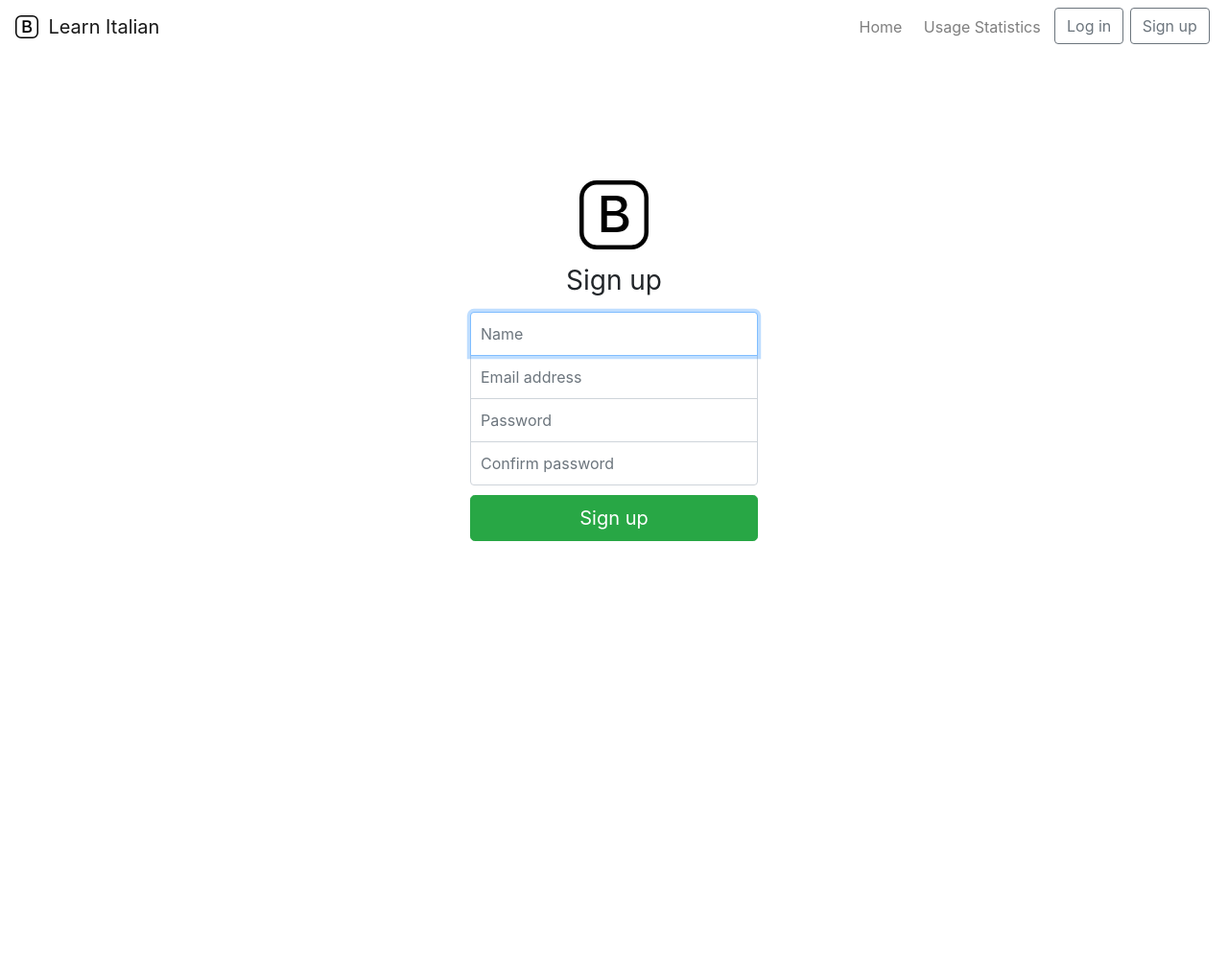
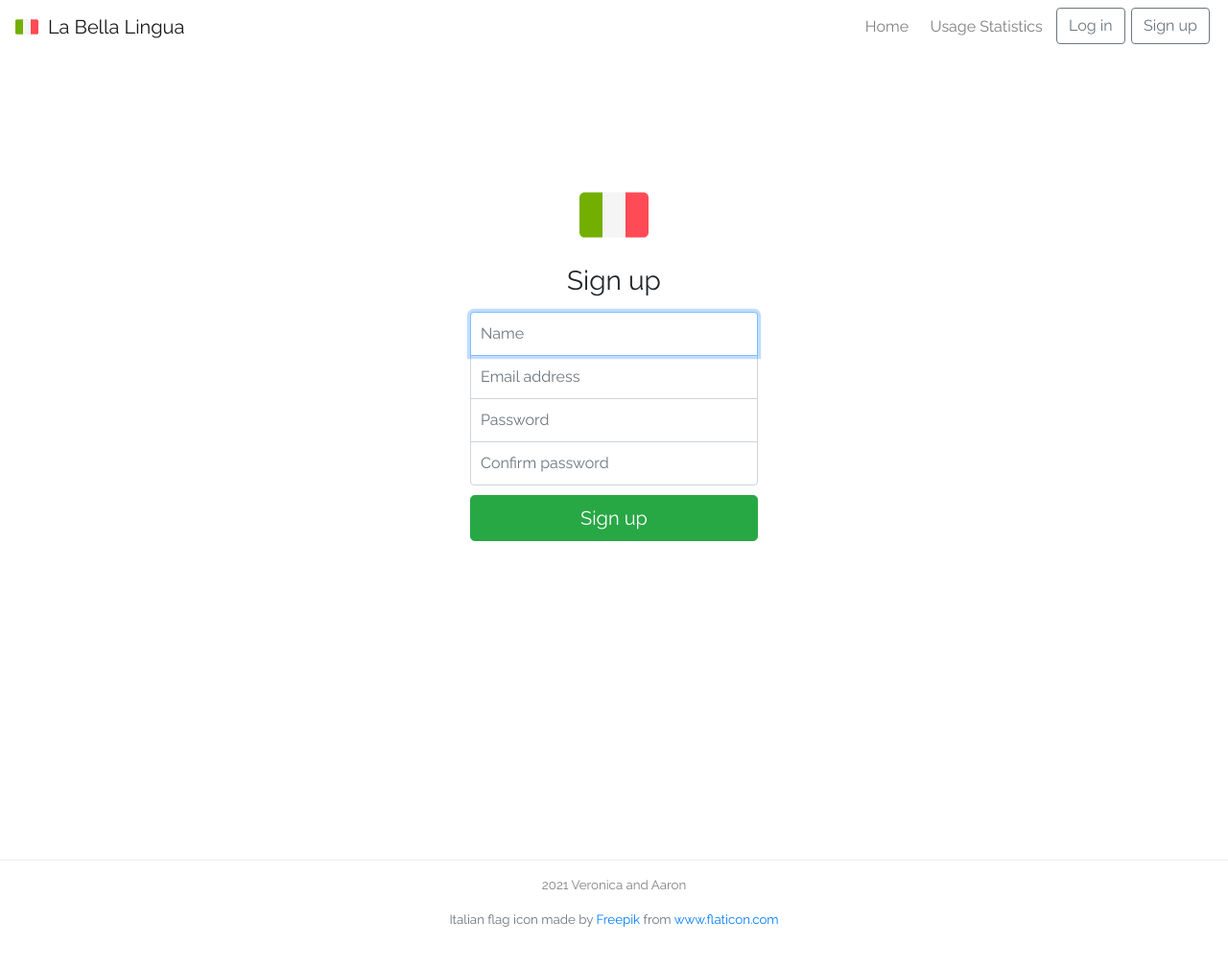
Before and after one commit to aaronnorrish/Agile-Project, a Flask app: page /signup in a window 1280 px wide. Shown: the whole page at 96% size. Before the commit the page ends 564 px from the top, so only its background shows below. Run offline with Flask 2, Linux system fonts and the light colour scheme.

Commit message:
change main icon, website name, add more comments

```diff
--- a/learn_italian_flask/__init__.py
+++ b/learn_italian_flask/__init__.py
@@ -27,7 +27,7 @@ if not app.debug:
     app.logger.addHandler(file_handler)
 
     app.logger.setLevel(logging.INFO)
-    app.logger.info('Learn Italian startup')
+    app.logger.info('La Bella Lingua startup')
 
 from learn_italian_flask import routes, models, errors
 
--- a/learn_italian_flask/controllers.py
+++ b/learn_italian_flask/controllers.py
@@ -11,7 +11,7 @@ from wtforms.fields.html5 import EmailField, IntegerField
 from wtforms.validators import DataRequired, Email, ValidationError, EqualTo, Length, NumberRange
 
 def get_index():
-    return render_template('index.html', title="Learn Italian")
+    return render_template('index.html', title="La Bella Lingua")
 
 def get_statistics():
     # determine the total number of quizzes completed by users
@@ -35,7 +35,7 @@ def get_statistics():
     # determine the number of users signed up to the website
     users = User.query.all()
     num_users = sum([1 for user in users])
-    return render_template('statistics.html', title="Learn Italian — Usage Statistics", labels=labels, scores=scores, num_users=num_users, num_quizzes_completed=num_quizzes_completed)
+    return render_template('statistics.html', title="La Bella Lingua — Usage Statistics", labels=labels, scores=scores, num_users=num_users, num_quizzes_completed=num_quizzes_completed)
 
 def user_login():
     if current_user.is_authenticated:
@@ -49,7 +49,7 @@ def user_login():
             return redirect(url_for('login'))
         login_user(user)
         return redirect(url_for('dashboard'))
-    return render_template('log-in.html', title="Learn Italian - Log in", form=form)
+    return render_template('log-in.html', title="La Bella Lingua — Log in", form=form)
 
 def user_signup():
     if current_user.is_authenticated:
@@ -67,7 +67,7 @@ def user_signup():
         db.session.commit()
         login_user(user)
         return redirect(url_for('dashboard'))
-    return render_template('sign-up.html', title="Learn Italian - Sign up", form=form)
+    return render_template('sign-up.html', title="La Bella Lingua — Sign up", form=form)
 
 def user_logout():
     logout_user()
@@ -258,7 +258,15 @@ def _retrieve_answers(form):
 
 def _calculate_quiz_score(user_answers, solutions):
     """
-    Helper function that calculates a user's score for a given quiz.
+    Helper function for get_quiz.
+    Calculates a user's score for a given quiz.
+
+    Args:
+        user_answers (dict):
+        solutions (list): a list containing the solutions to a specific quiz
+
+    Returns:
+        score (float): the user's score for the quiz (between 0.0 and 1.0)
     """
     score = 0
     for answer, solution in zip(user_answers, solutions):
--- a/learn_italian_flask/errors.py
+++ b/learn_italian_flask/errors.py
@@ -3,9 +3,9 @@ from learn_italian_flask import app, db
 
 @app.errorhandler(404)
 def not_found_error(error):
-    return render_template('errors/404.html', title="Learn Italian — 404"), 404
+    return render_template('errors/404.html', title="La Bella Lingua — 404"), 404
 
 @app.errorhandler(500)
 def internal_error(error):
     db.session.rollback()
-    return render_template('errors/500.html', title="Learn Italian — 500"), 500
+    return render_template('errors/500.html', title="La Bella Lingua — 500"), 500
--- a/learn_italian_flask/models.py
+++ b/learn_italian_flask/models.py
@@ -38,9 +38,11 @@ class User(UserMixin, db.Model):
         user_quizzes = UserAnswer.query.filter_by(user_id=self.id)
         completed_quiz_ids = [quiz.quiz_id for quiz in user_quizzes]
         all_quizzes = Quiz.query.all()
+        # return the first quiz that has not yet been completed by the user
         for quiz in all_quizzes:
             if quiz.id not in completed_quiz_ids:
                 return quiz.name
+        # if the user has completed all quizzes, return None
         return None
 
 """
--- a/learn_italian_flask/templates/dashboard_template.html
+++ b/learn_italian_flask/templates/dashboard_template.html
@@ -4,7 +4,7 @@
     <meta charset="utf-8" />
     <meta name="viewport" content="width=device-width, initial-scale=1.0" />
     <title>{{ title }}</title>
-    <link rel="shortcut icon" href="static/bootstrap.svg" type="image/x-icon"/>
+    <link rel="shortcut icon" href="static/italy_flag.svg" type="image/x-icon"/>
 
     <!-- Bootstrap CSS -->
     <link rel="stylesheet" href="https://cdn.jsdelivr.net/npm/bootstrap@4.6.0/dist/css/bootstrap.min.css" integrity="sha384-B0vP5xmATw1+K9KRQjQERJvTumQW0nPEzvF6L/Z6nronJ3oUOFUFpCjEUQouq2+l" crossorigin="anonymous">
@@ -39,8 +39,8 @@
     <body>
         <nav class="navbar navbar-expand-sm navbar-light bg-white shadow-sm">
             <a class="navbar-brand" href="#">
-                <img class="logo d-inline-block align-top" src="static/bootstrap.svg" alt="Bootstrap" width="24" height="24">
-                Learn Italian
+                <img class="logo d-inline-block align-top" src="static/italy_flag.svg" alt="Italian Flag" width="24" height="24">
+                La Bella Lingua
             </a>
             <ul class="navbar-nav ml-auto">
               <li class="nav-item">
--- a/learn_italian_flask/templates/errors/error_template.html
+++ b/learn_italian_flask/templates/errors/error_template.html
@@ -4,7 +4,7 @@
         <meta charset="utf-8" />
         <meta name="viewport" content="width=device-width, initial-scale=1.0" />
         <title>{{ title }}</title>
-        <link rel="shortcut icon" href="static/bootstrap.svg" type="image/x-icon"/>
+        <link rel="shortcut icon" href="static/italy_flag.svg" type="image/x-icon"/>
 
         <!-- Bootstrap CSS -->
         <link rel="stylesheet" href="https://cdn.jsdelivr.net/npm/bootstrap@4.6.0/dist/css/bootstrap.min.css" integrity="sha384-B0vP5xmATw1+K9KRQjQERJvTumQW0nPEzvF6L/Z6nronJ3oUOFUFpCjEUQouq2+l" crossorigin="anonymous">
@@ -24,8 +24,8 @@
     <body>
         <nav class="navbar navbar-expand-sm navbar-light bg-white">
                 <a class="navbar-brand" href="{{ url_for('index') }}">
-                    <img class="logo d-inline-block align-top" src="static/bootstrap.svg" alt="Bootstrap" width="24" height="24">
-                    Learn Italian
+                    <img class="logo d-inline-block align-top" src="static/italy_flag.svg" alt="Italian Flag" width="24" height="24">
+                    La Bella Lingua
                 </a>
                 <button class="navbar-toggler" type="button" data-toggle="collapse" data-target="#navbar">
                   <span class="navbar-toggler-icon"></span>
--- a/learn_italian_flask/templates/index.html
+++ b/learn_italian_flask/templates/index.html
@@ -29,7 +29,7 @@
 
 {% block main_content %}
 <div class="jumbotron text-center">
-    <h1 class="display-1">Learn Italian</h1>
+    <h1 class="display-1">La Bella Lingua</h1>
 </div>
 <main class="container text-center">
   <h2>Why Learn Italian?</h1>
@@ -41,8 +41,4 @@
   <br>
   <p id="assist">This website will assist you in learning the basics in Italian!</p>
 </main>
-<hr>
-<footer class="text-center pt-3">
-  <p>2021 Veronica and Aaron</p>
-</footer>
 {% endblock %}
--- a/learn_italian_flask/templates/pre-log-in-template.html
+++ b/learn_italian_flask/templates/pre-log-in-template.html
@@ -4,7 +4,7 @@
         <meta charset="utf-8" />
         <meta name="viewport" content="width=device-width, initial-scale=1.0" />
         <title>{{ title }}</title>
-        <link rel="shortcut icon" href="static/bootstrap.svg" type="image/x-icon"/>
+        <link rel="shortcut icon" href="static/italy_flag.svg" type="image/x-icon"/>
 
         <!-- Bootstrap CSS -->
         <link rel="stylesheet" href="https://cdn.jsdelivr.net/npm/bootstrap@4.6.0/dist/css/bootstrap.min.css" integrity="sha384-B0vP5xmATw1+K9KRQjQERJvTumQW0nPEzvF6L/Z6nronJ3oUOFUFpCjEUQouq2+l" crossorigin="anonymous">
@@ -18,15 +18,26 @@
 
         <link rel="stylesheet" href="static/base.css" />
 
+        <style>
+          footer {
+            border-top: 1px solid #eee;
+            color: rgb(129, 129, 129);
+            font-size: smaller;
+            margin-top: 40px;
+            padding-top: 40px;
+            padding-bottom: 40px;
+          }
+        </style>
         {% block styling %}
         {% endblock %}
     </head>
     <body>
       {% set active_page = active_page|default('index') -%}
+        <!-- Navbar -->
         <nav class="navbar navbar-expand-sm navbar-light bg-white">
             <a class="navbar-brand" href="{{ url_for('index') }}">
-                <img class="logo d-inline-block align-top" src="static/bootstrap.svg" alt="Bootstrap" width="24" height="24">
-                Learn Italian
+                <img class="logo d-inline-block align-top" src="static/italy_flag.svg" alt="Italian Flag" width="24" height="24">
+                La Bella Lingua
             </a>
             <button class="navbar-toggler" type="button" data-toggle="collapse" data-target="#navbar">
               <span class="navbar-toggler-icon"></span>
@@ -48,8 +59,15 @@
               </ul>
             </div>
           </nav>
+
           {% block main_content %}
           {% endblock %}
+
+          <!-- Footer -->
+          <footer class="text-center pt-3">
+            <p>2021 Veronica and Aaron</p>
+            <div class="text-muted">Italian flag icon made by <a href="https://www.freepik.com" title="Freepik">Freepik</a> from <a href="https://www.flaticon.com/" title="Flaticon">www.flaticon.com</a></div>
+          </footer>
     </body>
     {% block script %}
     {% endblock %}
--- a/learn_italian_flask/templates/sign-up.html
+++ b/learn_italian_flask/templates/sign-up.html
@@ -6,6 +6,14 @@
 <link rel="stylesheet" href="static/login-signup.css" />
 
 <style>
+    @import url('https://fonts.googleapis.com/css2?family=Raleway');
+
+    body {
+    background: rgb(255, 255, 255);
+    /* font-size: .875rem; */
+    font-family: 'Raleway', sans-serif;
+    }
+
     #name {
         margin-bottom: -1px;
         border-bottom-right-radius: 0;
@@ -31,7 +39,7 @@
 <div class="container">
         <form class="form-login-signup" method="post" action ="" novalidate>
             {{ form.hidden_tag() }}
-            <img class="mb-3" src="static/bootstrap.svg" alt="Bootstrap" width="72" height="72">
+            <img class="mb-3" src="static/italy_flag.svg" alt="Italian Flag" width="72" height="72">
             <h1 class="h3 mb-3 font-weight-normal">Sign up</h1>
             {{ form.name(id="name", class="form-control", placeholder="Name", autofocus="") }}
 
@@ -42,6 +50,16 @@
             {{ form.confirmPassword(id="confirmPassword", class="form-control", placeholder="Confirm password", required="") }}
 
             <div class="passwordStrength"></div>
+            {% for error in form.email.errors %}
+            <div class="alert alert-danger">[{{ error }}]</div>
+            {% endfor %}
+            {% with messages = get_flashed_messages() %}
+            {% if messages %}
+                {% for message in messages %}
+                <div class="alert alert-danger">{{ message }}</div>
+                {% endfor %}
+            {% endif %}
+            {% endwith %}
 
             {{ form.submit(class="btn btn-lg btn-success btn-block")}}
         </form>
```
Also changed, not shown: learn_italian_flask/templates/log-in.html (+9 -1 lines), learn_italian_flask/templates/statistics.html (+14 -5 lines), README.md, learn_italian_flask/static/bootstrap.svg (deleted), learn_italian_flask/static/italy_flag.svg (added).
